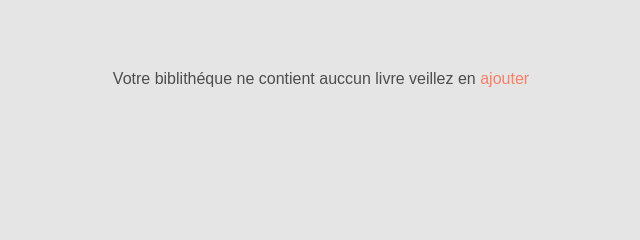
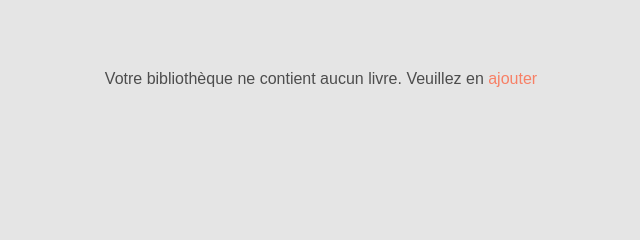
Before and after one commit to KaneDev7/application_suivi_de_lecture, a plain HTML site: page index.html in a window 1280 px wide. Shown: the part 420-660 px from the top of the page, 319-959 px from the left. Drawn offline with Linux system fonts and the light colour scheme.

Commit message:
correction de text

```diff
--- a/index.html
+++ b/index.html
@@ -62,7 +62,7 @@
     </section>
 
     <section class="bookList_box">
-        <p class="defaulMessage">Votre biblithéque ne contient auccun livre veillez en <span class="fistAddBtn">ajouter</span></p>
+        <p class="defaulMessage">Votre bibliothèque ne contient aucun livre. Veuillez en <span class="fistAddBtn">ajouter</span></p>
         <ul class="bookList">
         </ul>
     </section>
```
